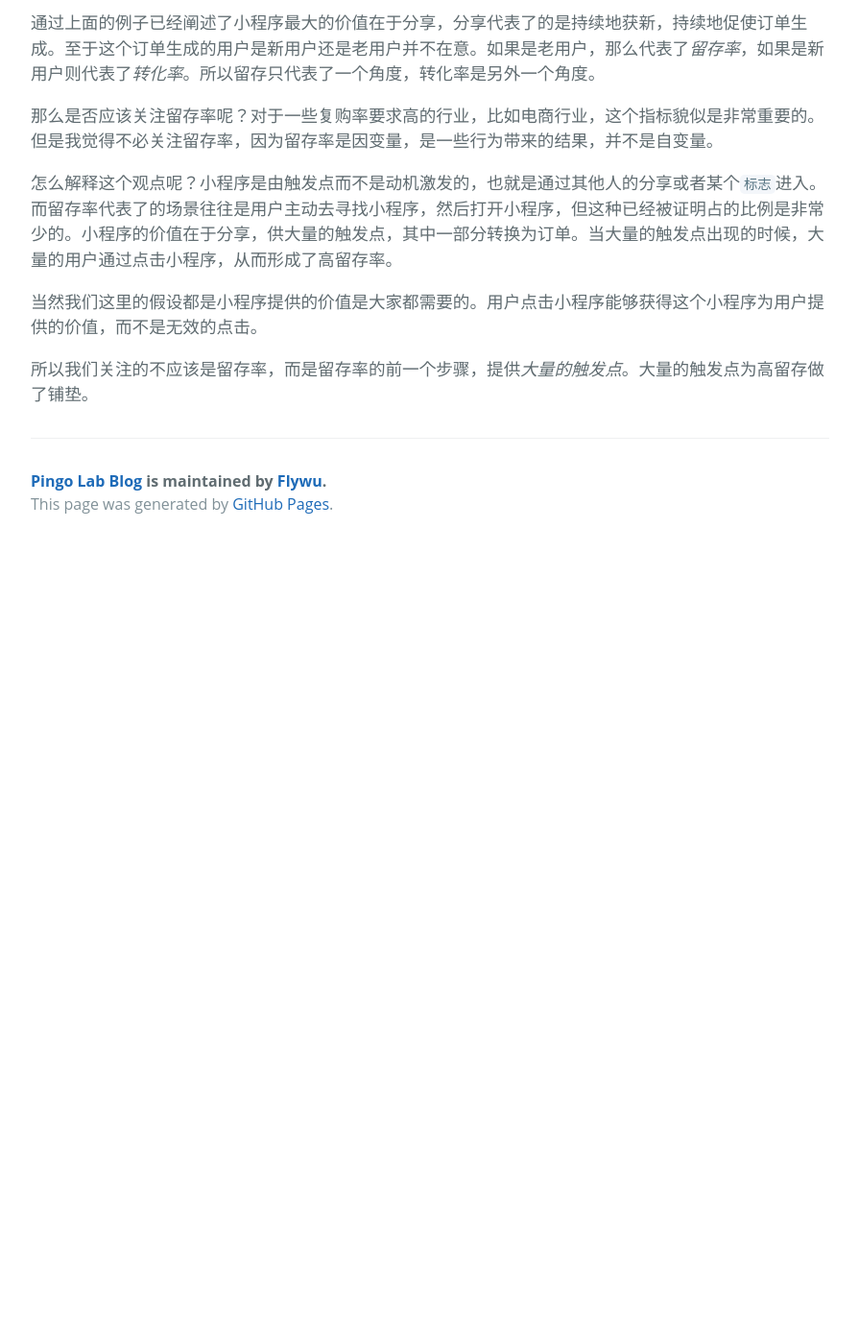
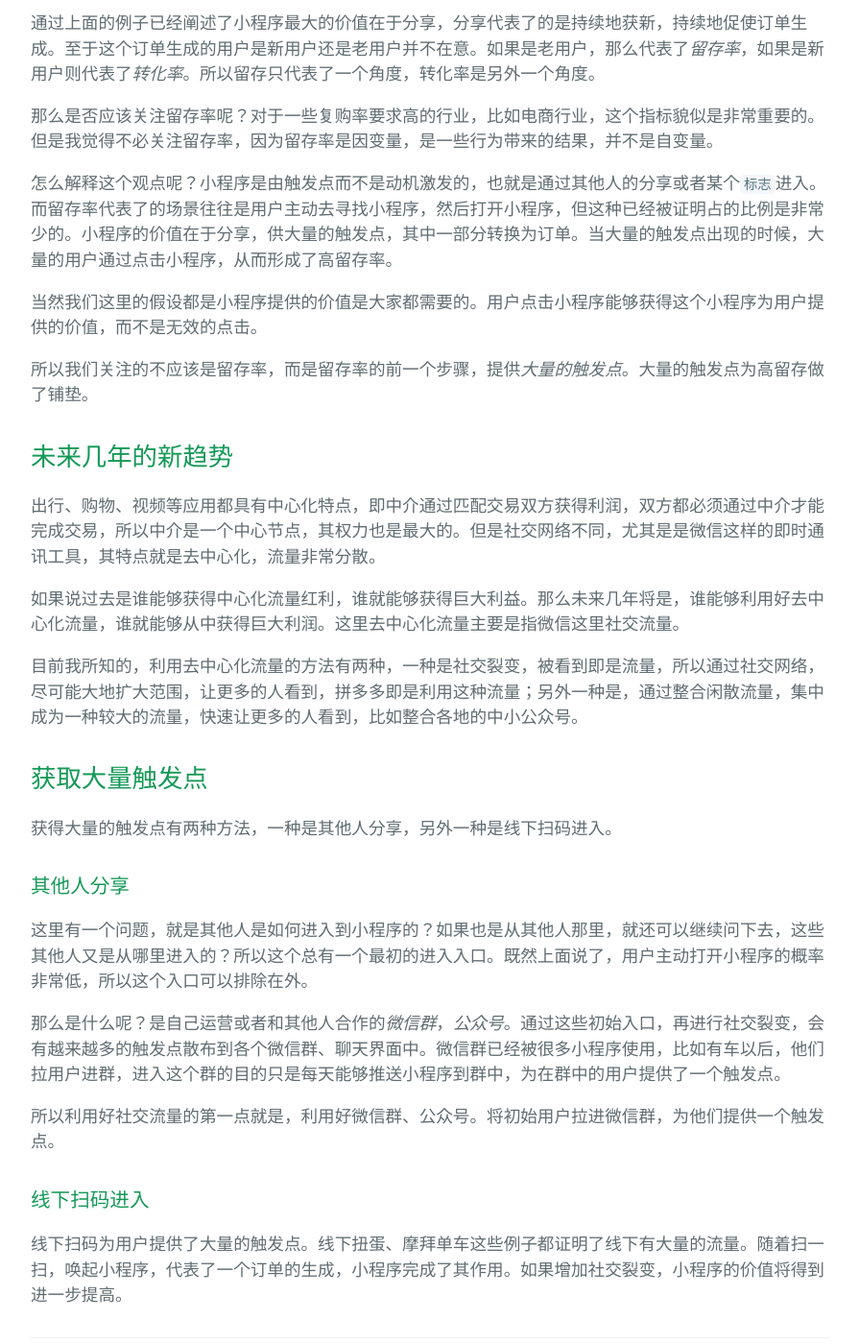
Before and after one commit to freelancersinchina/freelancersinchina.github.io, a Jekyll site: the page built from _posts/2018-10-23-小程序的价值.markdown, in a window 1280 px wide and 1400 px high, scrolled down 2033 px. Shown: the whole window at 96% size, without its empty margins (192-1087 px from the left). Built offline with Jekyll 4.4.1, drawn with Linux system fonts in a browser that asks for light colours; some web fonts are replaced; our own code applies the rules of GitHub Pages for plain Markdown files; before the commit the page ends 2602 px from its top, so only the background shows below that.

Commit message:
update post

```diff
--- a/_posts/2018-10-23-小程序的价值.markdown
+++ b/_posts/2018-10-23-小程序的价值.markdown
@@ -33,3 +33,27 @@
 当然我们这里的假设都是小程序提供的价值是大家都需要的。用户点击小程序能够获得这个小程序为用户提供的价值，而不是无效的点击。
 
 所以我们关注的不应该是留存率，而是留存率的前一个步骤，提供*大量的触发点*。大量的触发点为高留存做了铺垫。
+
+## 未来几年的新趋势
+
+出行、购物、视频等应用都具有中心化特点，即中介通过匹配交易双方获得利润，双方都必须通过中介才能完成交易，所以中介是一个中心节点，其权力也是最大的。但是社交网络不同，尤其是是微信这样的即时通讯工具，其特点就是去中心化，流量非常分散。
+
+如果说过去是谁能够获得中心化流量红利，谁就能够获得巨大利益。那么未来几年将是，谁能够利用好去中心化流量，谁就能够从中获得巨大利润。这里去中心化流量主要是指微信这里社交流量。
+
+目前我所知的，利用去中心化流量的方法有两种，一种是社交裂变，被看到即是流量，所以通过社交网络，尽可能大地扩大范围，让更多的人看到，拼多多即是利用这种流量；另外一种是，通过整合闲散流量，集中成为一种较大的流量，快速让更多的人看到，比如整合各地的中小公众号。
+
+## 获取大量触发点
+
+获得大量的触发点有两种方法，一种是其他人分享，另外一种是线下扫码进入。
+
+### 其他人分享
+
+这里有一个问题，就是其他人是如何进入到小程序的？如果也是从其他人那里，就还可以继续问下去，这些其他人又是从哪里进入的？所以这个总有一个最初的进入入口。既然上面说了，用户主动打开小程序的概率非常低，所以这个入口可以排除在外。
+
+那么是什么呢？是自己运营或者和其他人合作的*微信群*，*公众号*。通过这些初始入口，再进行社交裂变，会有越来越多的触发点散布到各个微信群、聊天界面中。微信群已经被很多小程序使用，比如有车以后，他们拉用户进群，进入这个群的目的只是每天能够推送小程序到群中，为在群中的用户提供了一个触发点。
+
+所以利用好社交流量的第一点就是，利用好微信群、公众号。将初始用户拉进微信群，为他们提供一个触发点。
+
+### 线下扫码进入
+
+线下扫码为用户提供了大量的触发点。线下扭蛋、摩拜单车这些例子都证明了线下有大量的流量。随着扫一扫，唤起小程序，代表了一个订单的生成，小程序完成了其作用。如果增加社交裂变，小程序的价值将得到进一步提高。
```
